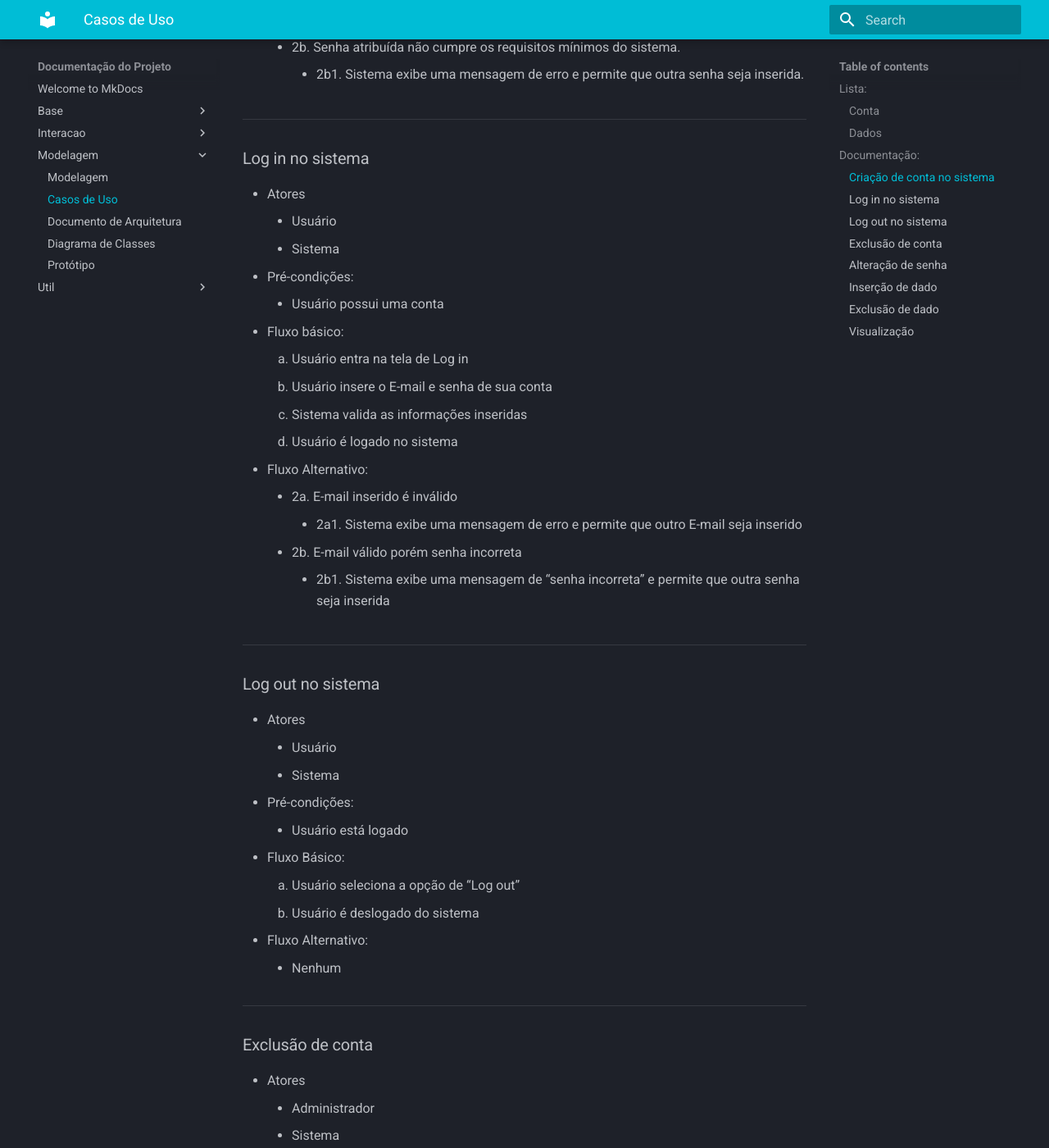
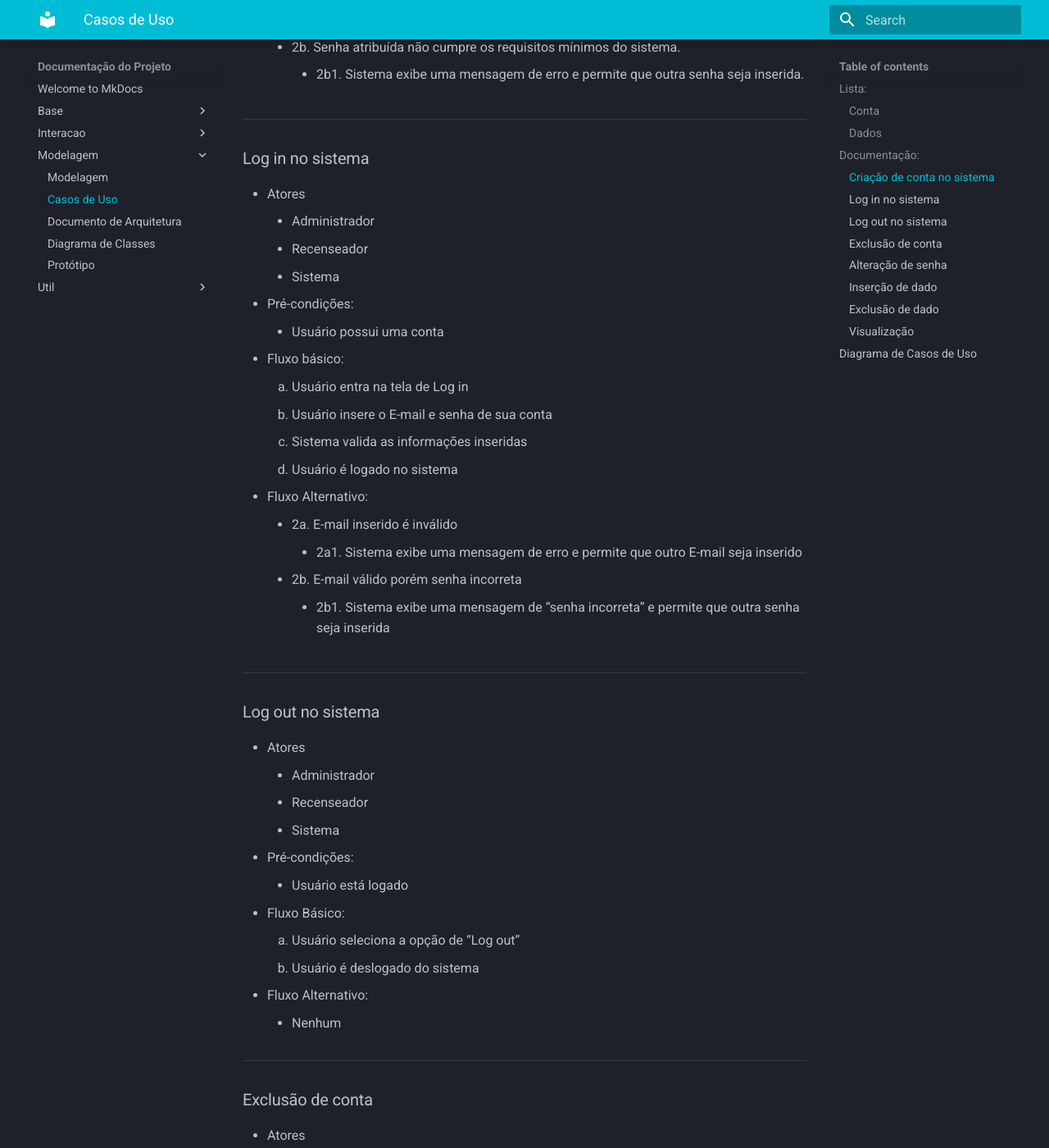
Before and after one commit to Projetos-de-Extensao/PBE_25.1_8002_Stack-UnderFlow, an MkDocs documentation site: the page built from docs/modelagem/casos_de_uso.md, in a window 1280 px wide and 1400 px high, scrolled down 1280 px. Shown: the whole window at 82% size. Built offline with MkDocs 1.6.1 and Material for MkDocs 9.7.7, drawn with Linux system fonts in a browser that asks for light colours; some of the changed text lies outside the part shown.

Commit message:
diagrama casos de uso

```diff
--- a/docs/modelagem/casos_de_uso.md
+++ b/docs/modelagem/casos_de_uso.md
@@ -51,7 +51,8 @@
 ### Log in no sistema
 
 - Atores
-    - Usuário
+    - Administrador
+    - Recenseador
     - Sistema
 - Pré-condições:
     - Usuário possui uma conta
@@ -71,7 +72,8 @@
 ### Log out no sistema
 
 - Atores
-    - Usuário
+    - Administrador
+    - Recenseador
     - Sistema
 - Pré-condições:
     - Usuário está logado
@@ -105,7 +107,8 @@
 ### Alteração de senha
 
 - Atores
-    - Usuário
+    - Administrador
+    - Recenseador
     - Sistema
 - Pré-condições:
     - O usuário possui uma conta
@@ -183,3 +186,9 @@
     - 2b. Sistema falha no carregamento dos dados do dashboard
         - 2b1. Sistema exibe uma mensagem de erro
         - 2a.2 Sistema exibe uma opção para recarregar a página e outra para retornar à página anterior
+
+---
+
+## Diagrama de Casos de Uso
+
+![![Diagrama de Casos de Uso](../assets/Casos_de_Uso/diagrama_casos_de_uso.jpg)](../assets/Casos_de_Uso/diagrama_casos_de_uso.jpg)
```
Also changed, not shown: docs/assets/Casos_de_Uso/Exemplocaso_de_uso_1.png (deleted), docs/assets/Casos_de_Uso/diagrama_casos_de_uso.jpg (added), 1 other file.
